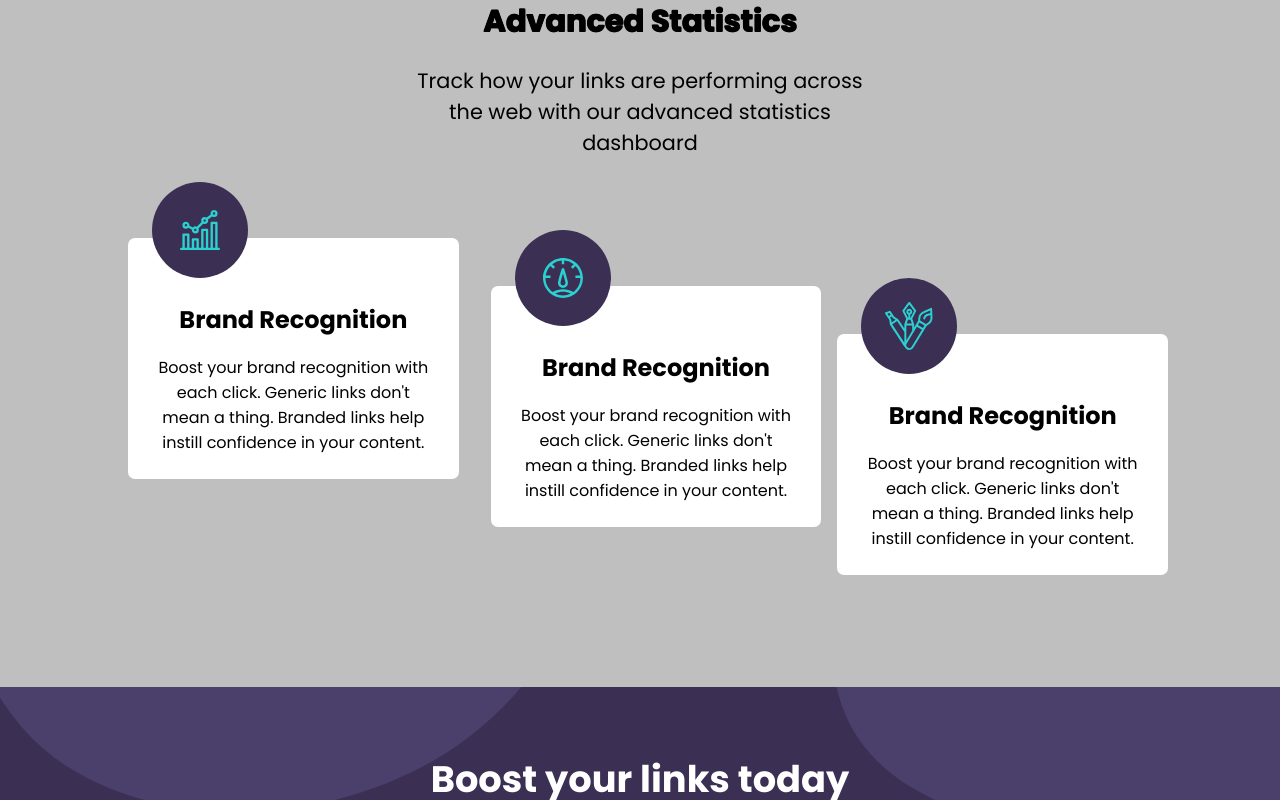
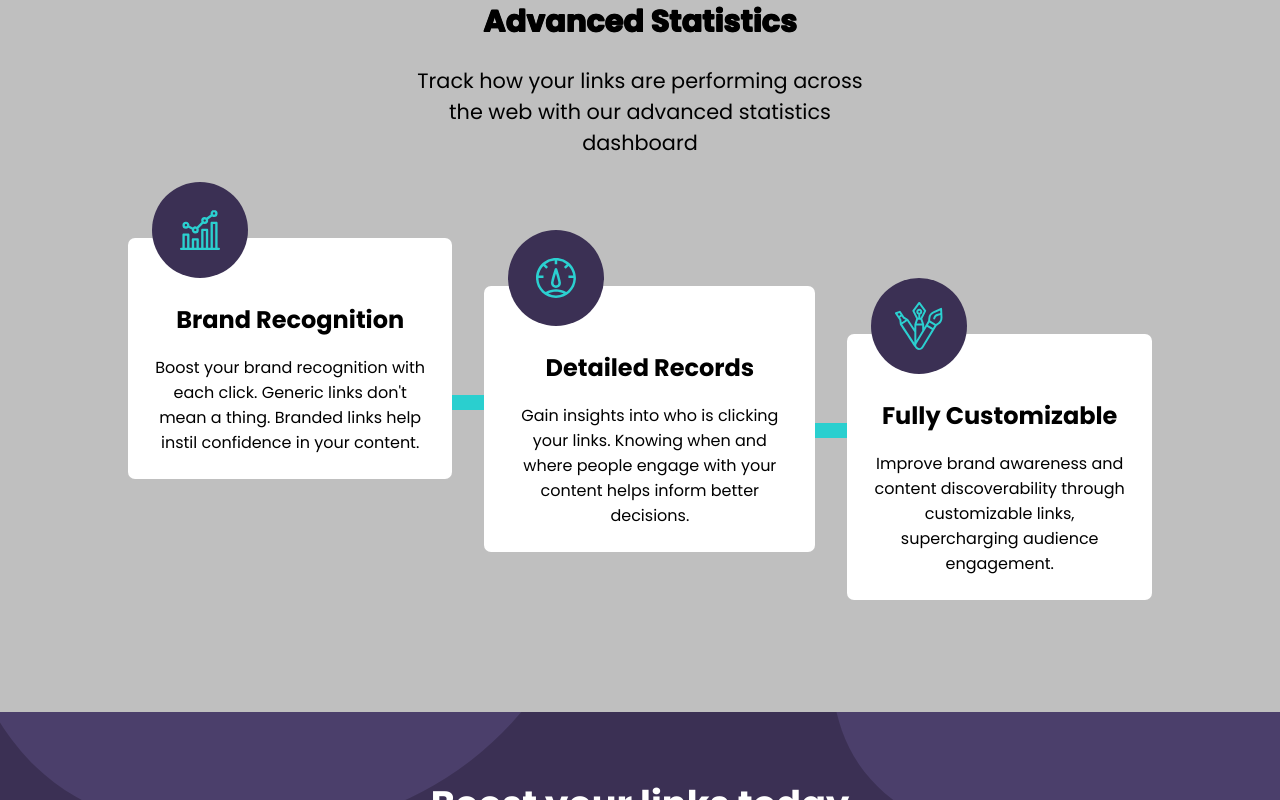
Before and after one commit to BLADEHEDA/shortly, a React (Vite) app: page / in a window 1280 px wide. Shown: the part 737-1537 px from the top of the page. Built offline with nearby package versions, Linux system fonts and the light colour scheme.

Commit message:
added the vertical line to the cards

```diff
--- a/src/components/statistics/Statistics.css
+++ b/src/components/statistics/Statistics.css
@@ -16,6 +16,14 @@
   text-align: center;
   margin-top: 1em;
 }
+  .cyan-line {
+    position: absolute;
+    left: 50%;
+    transform: translateX(-50%);
+    width: 10px;
+    height: 40px;
+    background-color: #2acfcf;
+  }
 @media only screen and (min-width: 1024px) {
   .card-container {
     display: flex;
@@ -24,6 +32,7 @@
   }
   .card-item {
     margin: 0em 1em;
+    position: relative;
   }
   #card2 {
     margin-top: 3em;
@@ -37,4 +46,13 @@
     margin: 0 auto;
     margin-top: 1em;
   }
+  .cyan-line {
+    top: 40%;
+    transform: translateY(400%) translateX(0);
+    left:100%;
+    width: 60px;
+    height: 15px;
+  }
+
+
 }
--- a/src/components/statistics/Statistics.tsx
+++ b/src/components/statistics/Statistics.tsx
@@ -1,10 +1,34 @@
 import Card from "../cards/Card";
 import "./Statistics.css";
-import brand from "/icon-brand-recognition.svg";
-import detailedRecords from "/icon-detailed-records.svg";
-import fullyCustomizable from "../../../public/icon-fully-customizable.svg";
+import iconBrandRecognition from "/icon-brand-recognition.svg";
+import iconDetailedRecords from "/icon-detailed-records.svg";
+import iconFullyCustomizable from "../../../public/icon-fully-customizable.svg";
 
 const Statistics = () => {
+  const featuresArray = [
+    {
+      id: 1,
+      icon: iconBrandRecognition,
+      title: "Brand Recognition",
+      content:
+        "Boost your brand recognition with each click. Generic links don't mean a thing. Branded links help instil confidence in your content.",
+    },
+    {
+      id: 2,
+      icon: iconDetailedRecords,
+      title: "Detailed Records",
+      content:
+        "Gain insights into who is clicking your links. Knowing when and where people engage with your content helps inform better decisions.",
+    },
+    {
+      id: 3,
+      icon: iconFullyCustomizable,
+      title: "Fully Customizable",
+      content:
+        "Improve brand awareness and content discoverability through customizable links, supercharging audience engagement.",
+    },
+  ];
+
   return (
     <section className="container">
       <div className="card-item">
@@ -14,37 +38,25 @@ const Statistics = () => {
           statistics dashboard{" "}
         </p>
       </div>
+
       <div className="card-container">
-        <div className="card-item">
-          <Card
-            image={brand}
-            alt={"brand-logo"}
-            title={"Brand Recognition"}
-            cardText={
-              "Boost your brand recognition with each click. Generic links don't mean a thing. Branded links help instill confidence in your content."
-            }
-          />
-        </div>
-        <div className="card-item" id="card2">
-          <Card
-            image={detailedRecords}
-            alt={"brand-logo"}
-            title={"Brand Recognition"}
-            cardText={
-              "Boost your brand recognition with each click. Generic links don't mean a thing. Branded links help instill confidence in your content."
-            }
-          />
-        </div>
-        <div className="" id="card3">
-          <Card
-            image={fullyCustomizable}
-            alt={"brand-logo"}
-            title={"Brand Recognition"}
-            cardText={
-              "Boost your brand recognition with each click. Generic links don't mean a thing. Branded links help instill confidence in your content."
-            }
-          />
-        </div>
+      {featuresArray.map((feature,index)=>(
+               <div
+               key={feature.id}
+               className="card-item"
+               id={`card${index + 1}`}
+               >
+               <Card
+                 image={feature.icon}
+                 alt={feature.title}
+                 title={feature.title}
+                 cardText={feature.content}
+               />
+              {index !== 2 && <span className="cyan-line"></span>}
+             </div>
+      ))
+      }
+
       </div>
     </section>
   );
```
